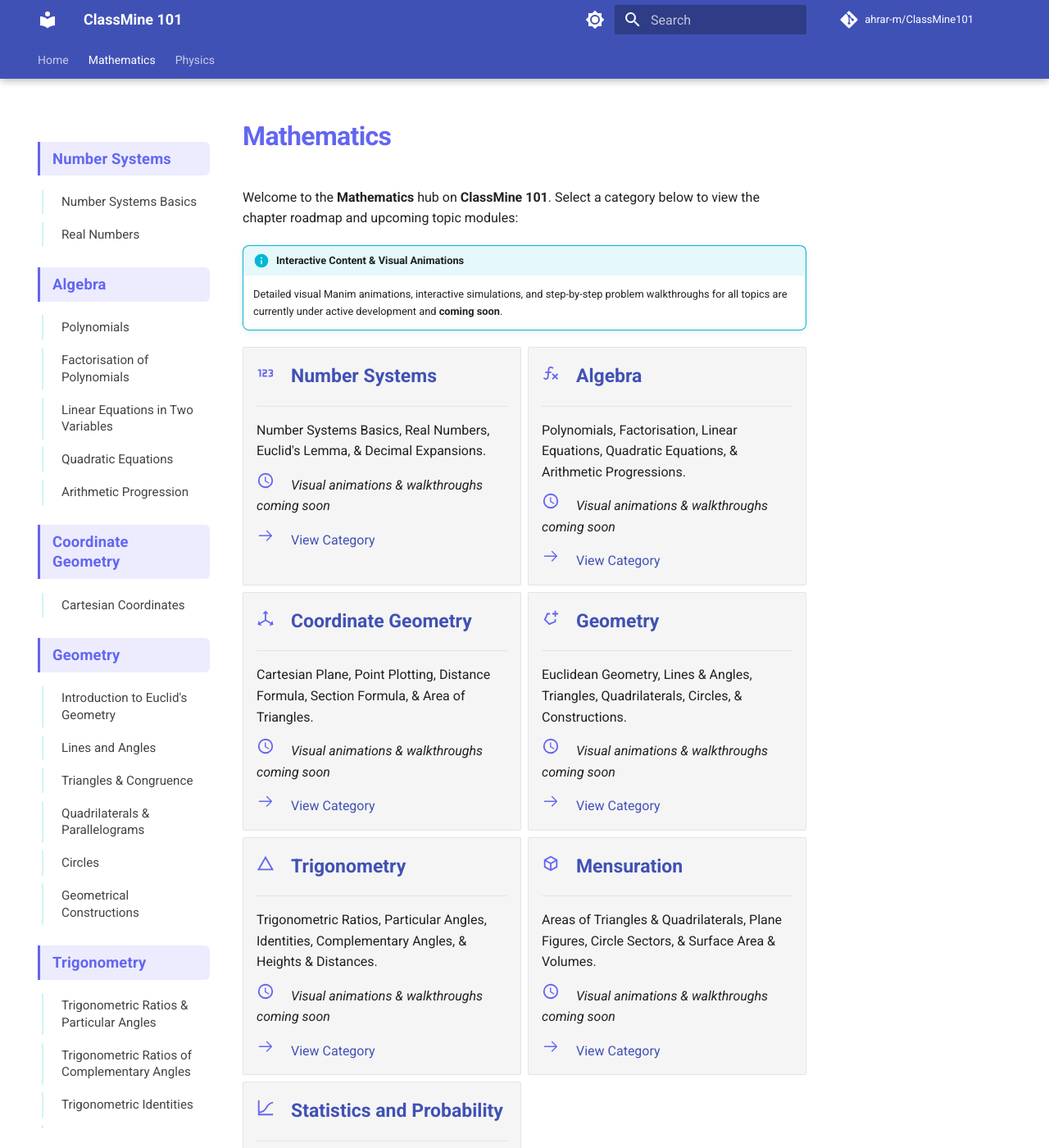
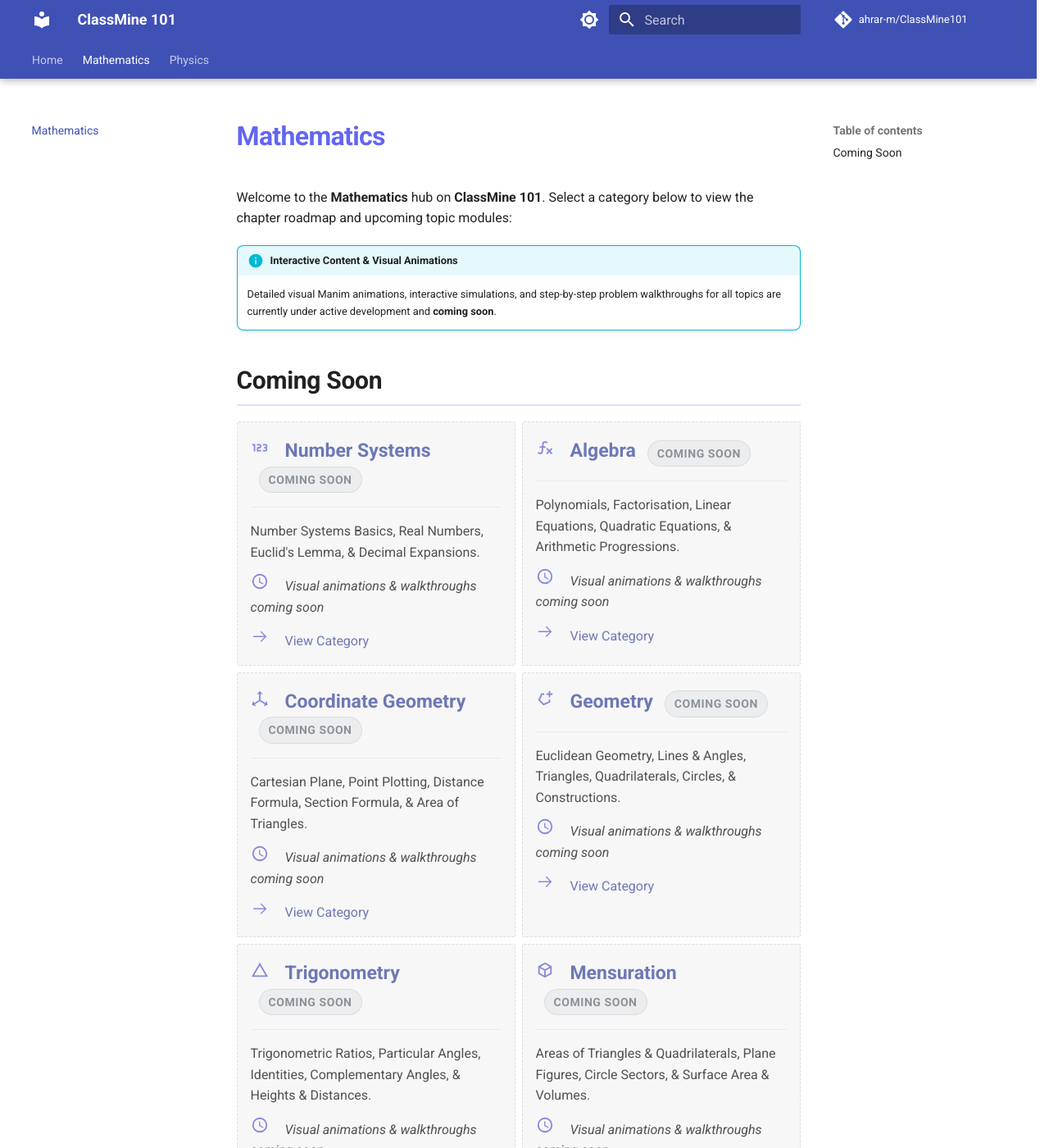
Before and after one commit to ahrar-m/ClassMine101, an MkDocs documentation site: the page built from docs/math/index.md, in a window 1280 px wide and 1400 px high. Shown: the whole window at 82% size. Built offline with MkDocs 1.6.1 and Material for MkDocs 9.7.7, drawn with Linux system fonts in a browser that asks for light colours; comment, search, counter and statistics services are not loaded; some of the changed text lies outside the part shown.

Commit message:
fix(ui): resolve 404 links, layout shift, navbar clutter, and remove footer attribution
- Fix Explore Mathematics and Explore Physics button links in docs/index.md to prevent 404 errors
- Add scrollbar-gutter: stable to extra.css to resolve layout shift on shorter pages (Physics)
- Simplify Mathematics sidebar navigation in mkdocs.yml to hide unpopulated coming-soon chapters
- Group coming-soon categories on docs/math/index.md under a dedicated 'Coming Soon' section with grayed-out card styling
- Remove 'Made with Material for MkDocs' footer attribution via mkdocs.yml and CSS overrides

```diff
--- a/docs/math/index.md
+++ b/docs/math/index.md
@@ -5,9 +5,11 @@
 !!! info "Interactive Content & Visual Animations"
     Detailed visual Manim animations, interactive simulations, and step-by-step problem walkthroughs for all topics are currently under active development and **coming soon**.
 
-<div class="grid cards" markdown>
+## Coming Soon
 
--   :material-numeric: **[Number Systems](number_systems/index.md)**
+<div class="grid cards cm-coming-soon-grid" markdown>
+
+-   :material-numeric: **[Number Systems](number_systems/index.md)** <span class="cm-badge-coming-soon">Coming Soon</span>
 
     ---
 
@@ -17,7 +19,7 @@
 
     [:octicons-arrow-right-24: View Category](number_systems/index.md)
 
--   :material-function-variant: **[Algebra](algebra/index.md)**
+-   :material-function-variant: **[Algebra](algebra/index.md)** <span class="cm-badge-coming-soon">Coming Soon</span>
 
     ---
 
@@ -27,7 +29,7 @@
 
     [:octicons-arrow-right-24: View Category](algebra/index.md)
 
--   :material-axis-arrow: **[Coordinate Geometry](coordinate_geometry/index.md)**
+-   :material-axis-arrow: **[Coordinate Geometry](coordinate_geometry/index.md)** <span class="cm-badge-coming-soon">Coming Soon</span>
 
     ---
 
@@ -37,7 +39,7 @@
 
     [:octicons-arrow-right-24: View Category](coordinate_geometry/index.md)
 
--   :material-shape-polygon-plus: **[Geometry](geometry/index.md)**
+-   :material-shape-polygon-plus: **[Geometry](geometry/index.md)** <span class="cm-badge-coming-soon">Coming Soon</span>
 
     ---
 
@@ -47,7 +49,7 @@
 
     [:octicons-arrow-right-24: View Category](geometry/index.md)
 
--   :material-triangle-outline: **[Trigonometry](trigonometry/index.md)**
+-   :material-triangle-outline: **[Trigonometry](trigonometry/index.md)** <span class="cm-badge-coming-soon">Coming Soon</span>
 
     ---
 
@@ -57,7 +59,7 @@
 
     [:octicons-arrow-right-24: View Category](trigonometry/index.md)
 
--   :material-cube-outline: **[Mensuration](mensuration/index.md)**
+-   :material-cube-outline: **[Mensuration](mensuration/index.md)** <span class="cm-badge-coming-soon">Coming Soon</span>
 
     ---
 
@@ -67,7 +69,7 @@
 
     [:octicons-arrow-right-24: View Category](mensuration/index.md)
 
--   :material-chart-bell-curve-cumulative: **[Statistics and Probability](statistics_and_probability/index.md)**
+-   :material-chart-bell-curve-cumulative: **[Statistics and Probability](statistics_and_probability/index.md)** <span class="cm-badge-coming-soon">Coming Soon</span>
 
     ---
 
--- a/docs/stylesheets/extra.css
+++ b/docs/stylesheets/extra.css
@@ -213,8 +213,52 @@
   margin-right: 0.4rem;
 }
 
+html {
+  scrollbar-gutter: stable;
+  overflow-y: scroll;
+}
+
 /* Admonition info badge */
 .md-typeset .admonition.info {
   border-left-color: var(--cm-secondary);
   border-radius: 8px;
 }
+
+/* Coming Soon Grid & Card Styling */
+.cm-coming-soon-grid > ul > li {
+  border: 1px dashed rgba(156, 163, 175, 0.4) !important;
+  opacity: 0.78;
+  filter: grayscale(20%);
+  transition: all 0.25s ease-in-out;
+}
+
+.cm-coming-soon-grid > ul > li:hover {
+  opacity: 0.98;
+  filter: grayscale(0%);
+  border-color: var(--cm-primary) !important;
+  border-style: solid !important;
+  transform: translateY(-3px);
+  box-shadow: 0 8px 16px -4px rgba(99, 102, 241, 0.2);
+}
+
+.cm-badge-coming-soon {
+  font-size: 0.7rem;
+  font-weight: 600;
+  text-transform: uppercase;
+  letter-spacing: 0.04em;
+  padding: 0.2rem 0.55rem;
+  border-radius: 9999px;
+  background-color: rgba(156, 163, 175, 0.15);
+  color: #6b7280;
+  border: 1px solid rgba(156, 163, 175, 0.3);
+  margin-left: 0.5rem;
+  vertical-align: middle;
+  display: inline-block;
+}
+
+/* Footer Copyright & Generator Removal */
+.md-footer-meta__inner .md-copyright,
+.md-copyright,
+.md-footer-copyright {
+  display: none !important;
+}
--- a/mkdocs.yml
+++ b/mkdocs.yml
@@ -61,47 +61,10 @@
   - https://polyfill.io/v3/polyfill.min.js?features=es6
   - https://cdn.jsdelivr.net/npm/mathjax@3/es5/tex-mml-chtml.js
 
+extra:
+  generator: false
+
 nav:
   - Home: index.md
-  - Mathematics:
-      - math/index.md
-      - Number Systems:
-          - math/number_systems/index.md
-          - Number Systems Basics: math/number_systems/01_number_systems.md
-          - Real Numbers: math/number_systems/02_real_numbers.md
-      - Algebra:
-          - math/algebra/index.md
-          - Polynomials: math/algebra/01_polynomials.md
-          - Factorisation of Polynomials: math/algebra/02_factorisation_of_polynomials.md
-          - Linear Equations in Two Variables: math/algebra/03_linear_equations_in_two_variables.md
-          - Quadratic Equations: math/algebra/04_quadratic_equations.md
-          - Arithmetic Progression: math/algebra/05_arithmetic_progression.md
-      - Coordinate Geometry:
-          - math/coordinate_geometry/index.md
-          - Cartesian Coordinates: math/coordinate_geometry/01_coordinate_geometry.md
-      - Geometry:
-          - math/geometry/index.md
-          - Introduction to Euclid's Geometry: math/geometry/01_euclids_geometry.md
-          - Lines and Angles: math/geometry/02_lines_and_angles.md
-          - Triangles & Congruence: math/geometry/03_triangles_and_congruence.md
-          - Quadrilaterals & Parallelograms: math/geometry/04_quadrilaterals_and_parallelograms.md
-          - Circles: math/geometry/05_circles.md
-          - Geometrical Constructions: math/geometry/06_geometrical_constructions.md
-      - Trigonometry:
-          - math/trigonometry/index.md
-          - Trigonometric Ratios & Particular Angles: math/trigonometry/01_trigonometric_ratios.md
-          - Trigonometric Ratios of Complementary Angles: math/trigonometry/02_trigonometric_ratios_of_complementary_angles.md
-          - Trigonometric Identities: math/trigonometry/03_trigonometric_identities.md
-          - Heights and Distances: math/trigonometry/04_heights_and_distances.md
-      - Mensuration:
-          - math/mensuration/index.md
-          - Areas of Triangles & Quadrilaterals: math/mensuration/01_area_of_triangles_and_quadrilaterals.md
-          - Perimeter & Area of Plane Figures: math/mensuration/02_perimeter_and_area_of_plane_figures.md
-          - Area of Circle, Sector and Segment: math/mensuration/03_area_of_circle_sector_and_segment.md
-          - Volume and Surface Area of Solids: math/mensuration/04_volume_and_surface_area_of_solids.md
-      - Statistics & Probability:
-          - math/statistics_and_probability/index.md
-          - Data Presentation & Frequency Graphs: math/statistics_and_probability/01_presentation_of_data_and_frequency_graphs.md
-          - Mean, Median, Mode & Ogive: math/statistics_and_probability/02_mean_median_and_mode.md
-          - Probability: math/statistics_and_probability/03_probability.md
+  - Mathematics: math/index.md
   - Physics: physics/index.md
```
Also changed, not shown: docs/index.md (+2 -2 lines).
